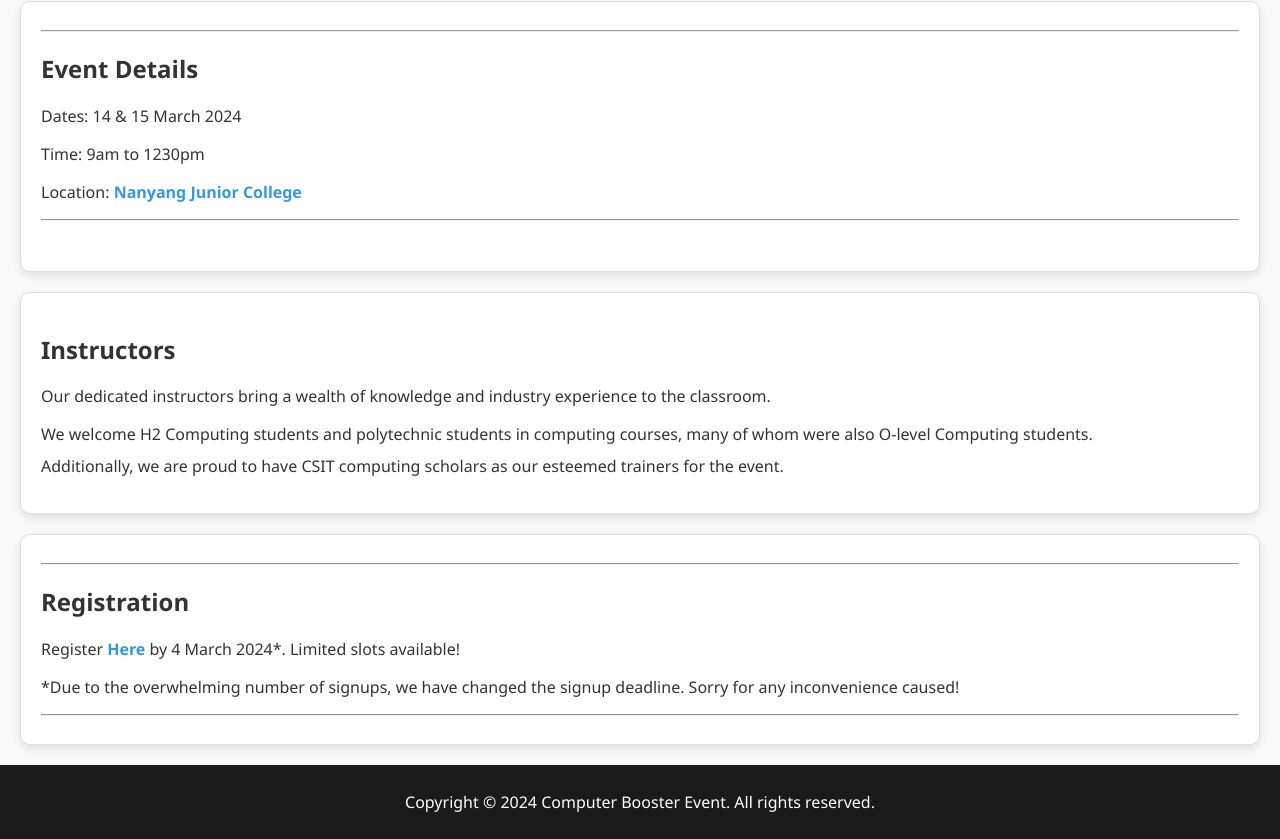
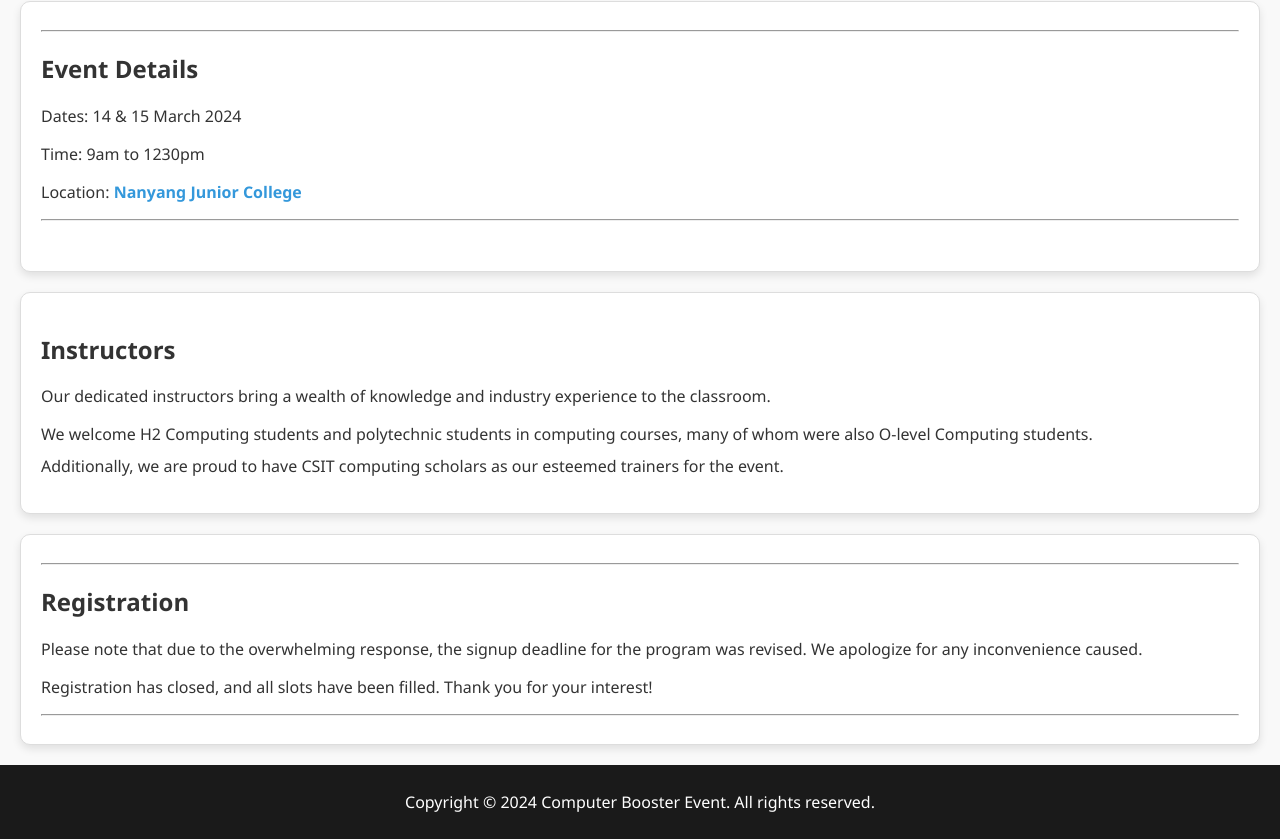
Before and after one commit to computingtutorverygd/Compathon, a plain HTML site: page index.html in a window 1280 px wide. Shown: the part 329-1168 px from the top of the page. Drawn offline with Linux system fonts and the light colour scheme.

Commit message:
Update index.html

```diff
--- a/index.html
+++ b/index.html
@@ -44,8 +44,10 @@
     <section>
         <hr/>
         <h2>Registration</h2>
-        <p>Register <a href="https://forms.gle/4GvbkSumU7Tt4Yfx9" target="_blank">Here</a> by 4 March 2024*. Limited slots available! </p>
-        <p>*Due to the overwhelming number of signups, we have changed the signup deadline. Sorry for any inconvenience caused!</p>
+
+        <p>Please note that due to the overwhelming response, the signup deadline for the program was revised. We apologize for any inconvenience caused.</p>
+
+        <p>Registration has closed, and all slots have been filled. Thank you for your interest! </p>
         <hr/>
     </section>
 
```
